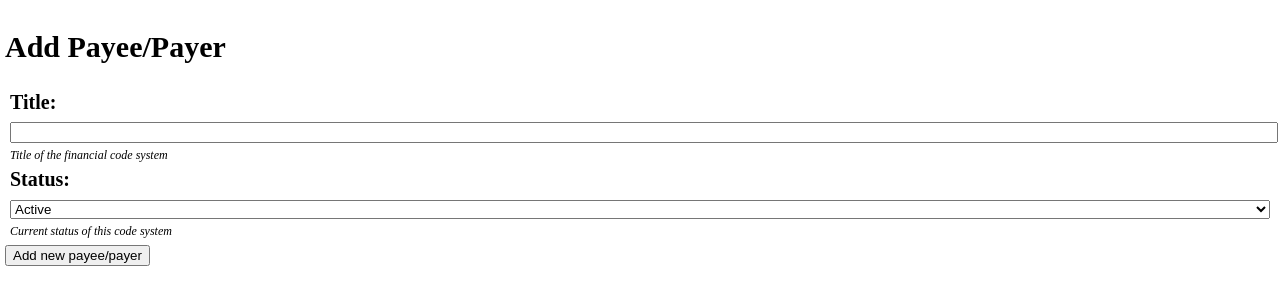
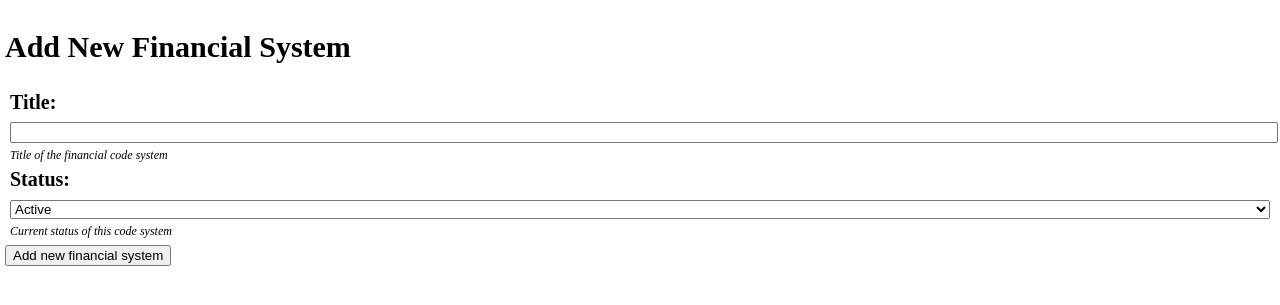
Before and after one commit to studybuffalo/treasurer_tools, a Django app: a page that uses templates/main/base.html in a window 1280 px wide. Shown: the part 50-355 px from the top of the page. Run offline with Django 3.2, Linux system fonts and the light colour scheme; the visitor is signed in with stand-in values (Sample User, id 1); parts of the project's set-up code (start-up, migrations or seed data) failed here and were passed over.

Commit message:
Using standard templates to add, edit, and delete model instances

```diff
--- a/financial_codes/templates/financial_codes/system_edit.html
+++ b/financial_codes/templates/financial_codes/add.html
@@ -7,7 +7,7 @@
 {% endblock %}
 
 {% block content %}
-    <h1>Edit financial code system</h1>
+    <h1>Add New {{ page_name|title }}</h1>
 
     {% include 'main/messages.html' %}
 
@@ -38,7 +38,7 @@
         </div>
 
         <div class="right_align">
-            <button type="submit">Save changes</button>
+            <button type="submit">Add new {{ page_name|lower }}</button>
         </div>
     </form>
 {% endblock %}
--- a/financial_codes/templates/financial_codes/system_delete.html
+++ b/financial_codes/templates/financial_codes/delete.html
@@ -6,7 +6,7 @@
 {% endblock %}
 
 {% block content %}
-    <h1>Delete Payee/Payer</h1>
+    <h1>Delete {{ page_name|title }}</h1>
 
     <form action="" method="post">
         {% csrf_token %}
@@ -15,7 +15,7 @@
             <table>
                 <thead>
                     <tr>
-                        <th>Are you sure you want to delete this financial code system?</th>
+                        <th>Are you sure you want to delete this {{ page_name|lower }}?</th>
                     </tr>
 
                 </thead>
@@ -25,7 +25,7 @@
                     </tr>
                     <tr>
                         <td>
-                            Note: A financial code system can only be deleted when there are
+                            Note: A {{ page_name|lower }} can only be deleted when there are
                             no transactions assigned to it.
                         </td>
                     </tr>
--- a/financial_codes/templates/financial_codes/system_add.html
+++ b/financial_codes/templates/financial_codes/edit.html
@@ -7,11 +7,8 @@
 {% endblock %}
 
 {% block content %}
-    <h1>Add Payee/Payer</h1>
+    <h1>Edit {{ page_name|title }}</h1>
 
-    <!-- TODO: Create HTML to display form fields
-        Can these form field generation be more automated?
-    -->
     {% include 'main/messages.html' %}
 
     <form action="" method="post">
@@ -41,7 +38,7 @@
         </div>
 
         <div class="right_align">
-            <button type="submit">Add new payee/payer</button>
+            <button type="submit">Save changes</button>
         </div>
     </form>
 {% endblock %}
--- a/financial_codes/urls.py
+++ b/financial_codes/urls.py
@@ -10,16 +10,16 @@ from .views import (
 # pylint: disable=invalid-name
 urlpatterns = [
     url(r"^system/add", system_add, name="system_add"),
-    url(r"^system/edit/(?P<id>\d+)$", system_edit, name="system_edit"),
-    url(r"^system/delete/(?P<id>\d+)$", system_delete, name="system_delete"),
+    url(r"^system/edit/(?P<system_id>\d+)$", system_edit, name="system_edit"),
+    url(r"^system/delete/(?P<system_id>\d+)$", system_delete, name="system_delete"),
     url(r"^group/add", group_add, name="group_add"),
-    url(r"^group/edit/(?P<id>\d+)$", group_edit, name="group_edit"),
-    url(r"^group/delete/(?P<id>\d+)$", group_delete, name="group_delete"),
+    url(r"^group/edit/(?P<group_id>\d+)$", group_edit, name="group_edit"),
+    url(r"^group/delete/(?P<group_id>\d+)$", group_delete, name="group_delete"),
     url(r"^year/add", year_add, name="year_add"),
-    url(r"^year/edit/(?P<id>\d+)$", year_edit, name="year_edit"),
-    url(r"^year/delete/(?P<id>\d+)$", year_delete, name="year_delete"),
+    url(r"^year/edit/(?P<year_id>\d+)$", year_edit, name="year_edit"),
+    url(r"^year/delete/(?P<year_id>\d+)$", year_delete, name="year_delete"),
     url(r"^code/add", code_add, name="code_add"),
-    url(r"^code/edit/(?P<id>\d+)$", code_edit, name="code_edit"),
-    url(r"^code/delete/(?P<id>\d+)$", code_delete, name="code_delete"),
+    url(r"^code/edit/(?P<code_id>\d+)$", code_edit, name="code_edit"),
+    url(r"^code/delete/(?P<code_id>\d+)$", code_delete, name="code_delete"),
     url(r"^$", dashboard, name="financial_codes_dashboard"),
 ]
--- a/financial_codes/views.py
+++ b/financial_codes/views.py
@@ -60,8 +60,11 @@ def system_add(request):
 
     return render(
         request,
-        "financial_codes/system_add.html",
-        {'form': form},
+        "financial_codes/add.html",
+        {
+            "page_name": "financial system",
+            "form": form,
+        },
     )
 
 @login_required
@@ -103,8 +106,11 @@ def system_edit(request, system_id):
 
     return render(
         request,
-        "financial_codes/system_edit.html",
-        {'form': form},
+        "financial_codes/edit.html",
+        {
+            "page_name": "financial code system",
+            "form": form,
+        },
     )
 
 @login_required
@@ -124,8 +130,11 @@ def system_delete(request, system_id):
 
     return render(
         request,
-        "financial_codes/system_delete.html",
-        {"title": system.title},
+        "financial_codes/delete.html",
+        {
+            "page_name": "financial code system",
+            "title": system.title,
+        },
     )
 
 @login_required
@@ -163,8 +172,11 @@ def group_add(request):
 
     return render(
         request,
-        "financial_codes/group_add.html",
-        {'form': form},
+        "financial_codes/add.html",
+        {
+            "page_name": "financial code group",
+            "form": form
+        },
     )
 
 @login_required
@@ -209,8 +221,11 @@ def group_edit(request, group_id):
 
     return render(
         request,
-        "financial_codes/group_edit.html",
-        {'form': form},
+        "financial_codes/edit.html",
+        {
+            "page_name": "financial code group",
+            "form": form,
+        },
     )
 
 @login_required
@@ -231,7 +246,10 @@ def group_delete(request, group_id):
     return render(
         request,
         "financial_codes/group_delete.html",
-        {"title": group.title},
+        {
+            "page_name": "financial code group",
+            "title": group.title,
+        },
     )
 
 @login_required
@@ -267,8 +285,11 @@ def year_add(request):
 
     return render(
         request,
-        "financial_codes/year_add.html",
-        {'form': form},
+        "financial_codes/add.html",
+        {
+            "page_name": "budget year",
+            "form": form,
+        },
     )
 
 @login_required
@@ -309,8 +330,11 @@ def year_edit(request, year_id):
 
     return render(
         request,
-        "financial_codes/year_edit.html",
-        {'form': form},
+        "financial_codes/edit.html",
+        {
+            "page_name": "budget year",
+            "form": form,
+        },
     )
 
 @login_required
@@ -330,8 +354,11 @@ def year_delete(request, year_id):
 
     return render(
         request,
-        "financial_codes/year_delete.html",
-        {"title": str(year)},
+        "financial_codes/delete.html",
+        {
+            "page_name": "budget year",
+            "title": str(year),
+        },
     )
 
 @login_required
@@ -374,7 +401,10 @@ def code_add(request):
     return render(
         request,
         "financial_codes/add.html",
-        {'form': form}
+        {
+            "page_name": "financial code",
+            "form": form,
+        },
     )
 
 @login_required
@@ -426,7 +456,10 @@ def code_edit(request, code_id):
     return render(
         request,
         "financial_codes/edit.html",
-        {'form': form}
+        {
+            "page_name": "financial code",
+            "form": form,
+        },
     )
 
 @login_required
@@ -447,5 +480,8 @@ def code_delete(request, code_id):
     return render(
         request,
         "financial_code/delete.html",
-        {"name": str(code)},
+        {
+            "page_name": "financial code",
+            "title": str(code),
+        },
     )
```
